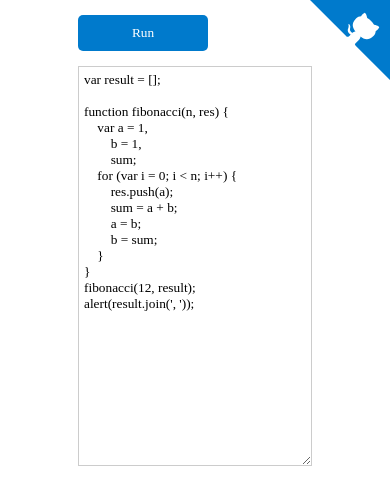
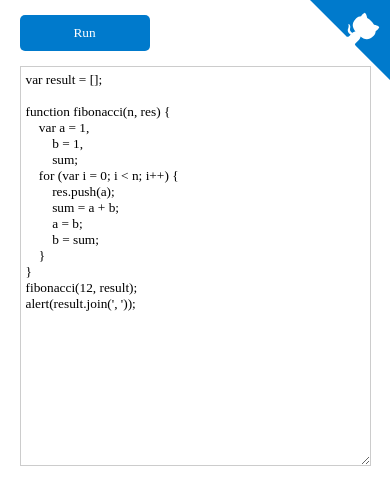
Before and after one commit to bplok20010/eval5, a website: page docs/index.html in a window 390 px wide. Drawn offline with Linux system fonts and the light colour scheme.

Commit message:
移动端适配

```diff
--- a/docs/index.html
+++ b/docs/index.html
@@ -2,6 +2,7 @@
 <html>
 	<head>
 		<title>eval5</title>
+		<meta name="viewport" content="width=device-width, initial-scale=1.0, maximum-scale=1.0" />
 		<script type="text/javascript" src="./umd/eval5.js"></script>
 		<style type="text/css">
 			* {
@@ -13,6 +14,11 @@
 				width: 60%;
 				margin: 0 auto;
 				padding: 15px 0;
+			}
+			@media screen and (max-width: 760px) {
+				.container {
+					width: 90%;
+				}
 			}
 
 			.tools {
```
